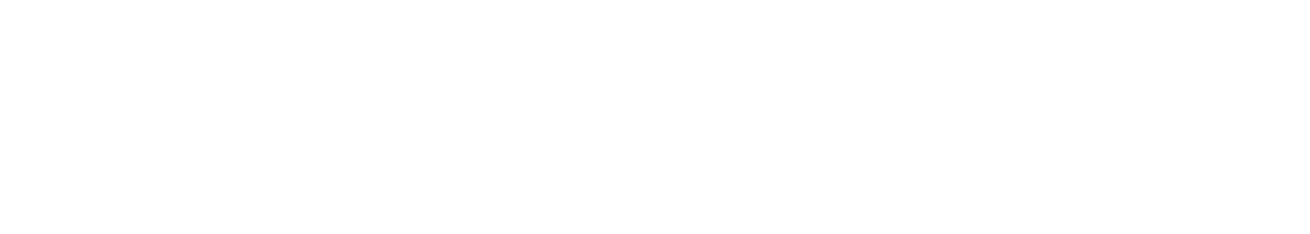
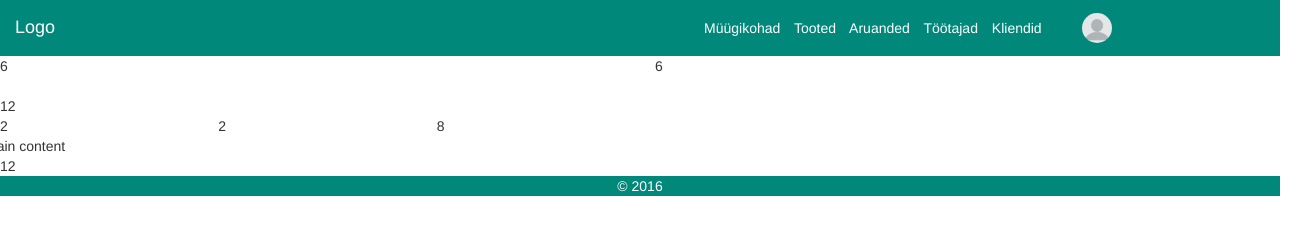
Before and after one commit to ThePioneeer/proovitoo, a plain HTML site: page index.html in a window 1280 px wide. Shown: the whole page, 1310 px wide, since content can reach past the window. Drawn offline with Linux system fonts and the light colour scheme.

Commit message:
grid layout and starting of header

```diff
--- a/css/style.css
+++ b/css/style.css
@@ -0,0 +1,35 @@
+/* STYLE.CSS */
+
+header, footer {
+    background-color: #00897B;
+    color: #fff;
+}
+
+header {
+    height: 4em;
+}
+
+h3 {
+    font-size: 18px;
+    margin-top: 10px;
+}
+
+a {
+    color: #fff;
+    text-decoration: none;
+}
+
+nav a {
+    padding-right: 10px;
+}
+
+.vertical-center {
+    min-height: 100%;
+
+    display: flex;
+    align-items: center;
+}
+
+.profile-image {
+    max-height: 30px;
+}
--- a/index.html
+++ b/index.html
@@ -1,7 +1,7 @@
 <!DOCTYPE html>
 <html lang="en">
     <head>
-        <title></title>
+        <title>Pealkiri</title>
         <meta charset="UTF-8">
         <meta name="viewport" content="width=device-width, initial-scale=1">
         <link href="css/bootstrap.css" rel="stylesheet">
@@ -10,6 +10,78 @@
         <script src="js/jquery.js" type="text/javascript"></script>
     </head>
     <body>
+        <div class="container-fluid">
+            <header class="row vertical-center">
+                <div class="col-md-2 text-left">
+                    <h3>Logo</h3>
+                </div>
+                <div class="col-md-8 text-right">
+                    <nav>
+                        <a href="#">Müügikohad</a>
+                        <a href="#">Tooted</a>
+                        <a href="#">Aruanded</a>
+                        <a href="#">Töötajad</a>
+                        <a href="#">Kliendid</a>
+                    </nav>
+                </div>
+                <div class="col-md-2 text-right">
+                    <img src="img/profile-image.png" alt="profile-image" class="img-responsive img-circle profile-image">
+                </div>
+            </header>
 
+            <section class="row">
+                <div class="row">
+                    <div class="col-md-6">
+                        6
+                    </div>
+                    <div class="col-md-6">
+                        6
+                    </div>
+                </div>
+
+                <div class="row">
+                    <div class="row">
+                        <div class="col-md-12">
+                            12
+                        </div>
+                    </div>
+                </div>
+
+                <div class="row">
+                    <div class="col-md-12">
+                        12
+                    </div>
+                </div>
+
+                <div class="row">
+                    <div class="col-md-2">
+                        2
+                    </div>
+                    <div class="col-md-2">
+                        2
+                    </div>
+                    <div class="col-md-8">
+                       8
+                    </div>
+                </div>
+
+                <section class="row">
+                    Main content
+                </section>
+
+                <div class="row">
+                    <div class="col-md-12">
+                        12
+                    </div>
+                </div>
+
+            </section>
+
+            <footer class="row">
+                <div class="col-md-12 text-center">
+                    &copy; 2016
+                </div>
+            </footer>
+        </div>
     </body>
 </html>
--- a/js/script.js
+++ b/js/script.js
@@ -0,0 +1 @@
+//SCRIPT.JS
```
Also changed, not shown: img/profile-image.png (added).
